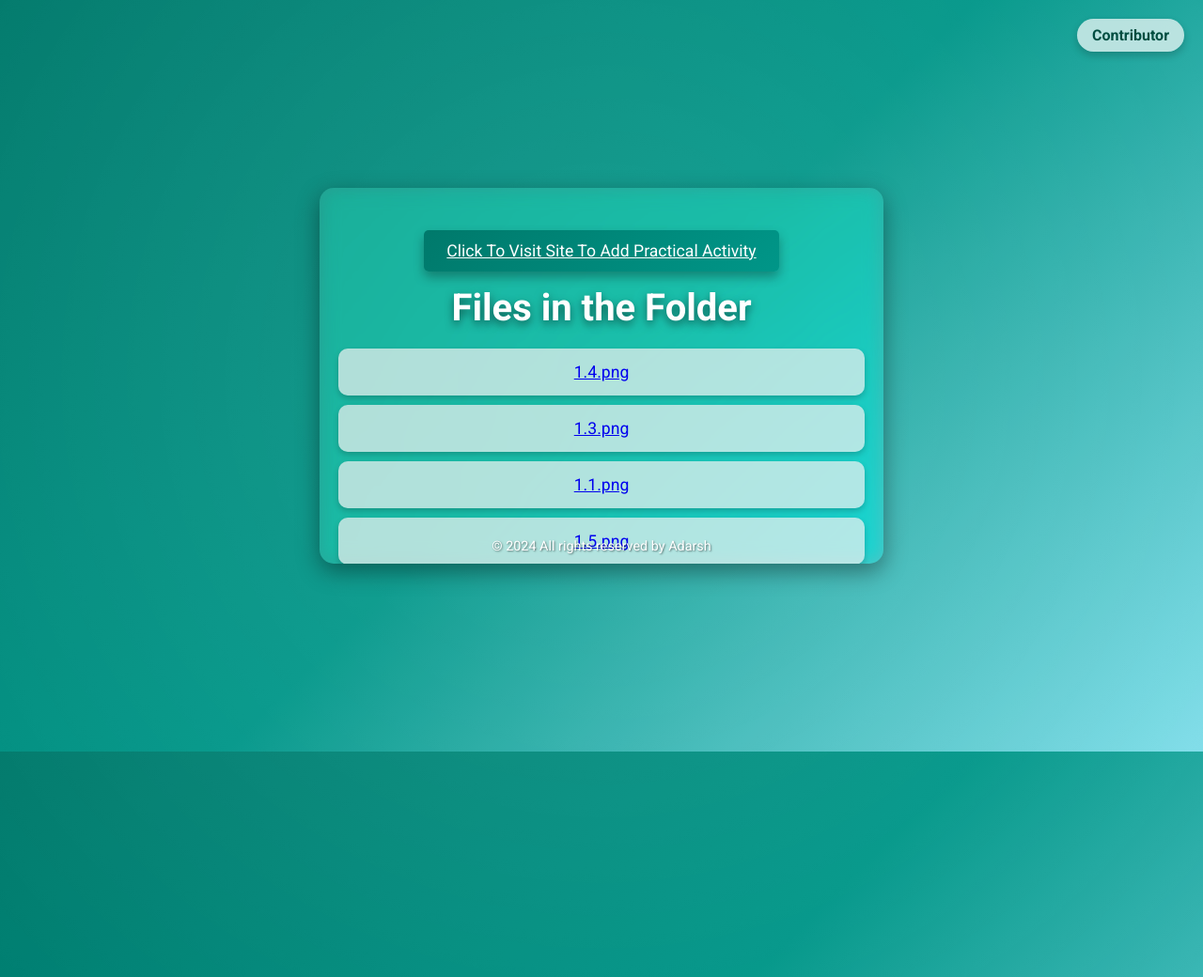
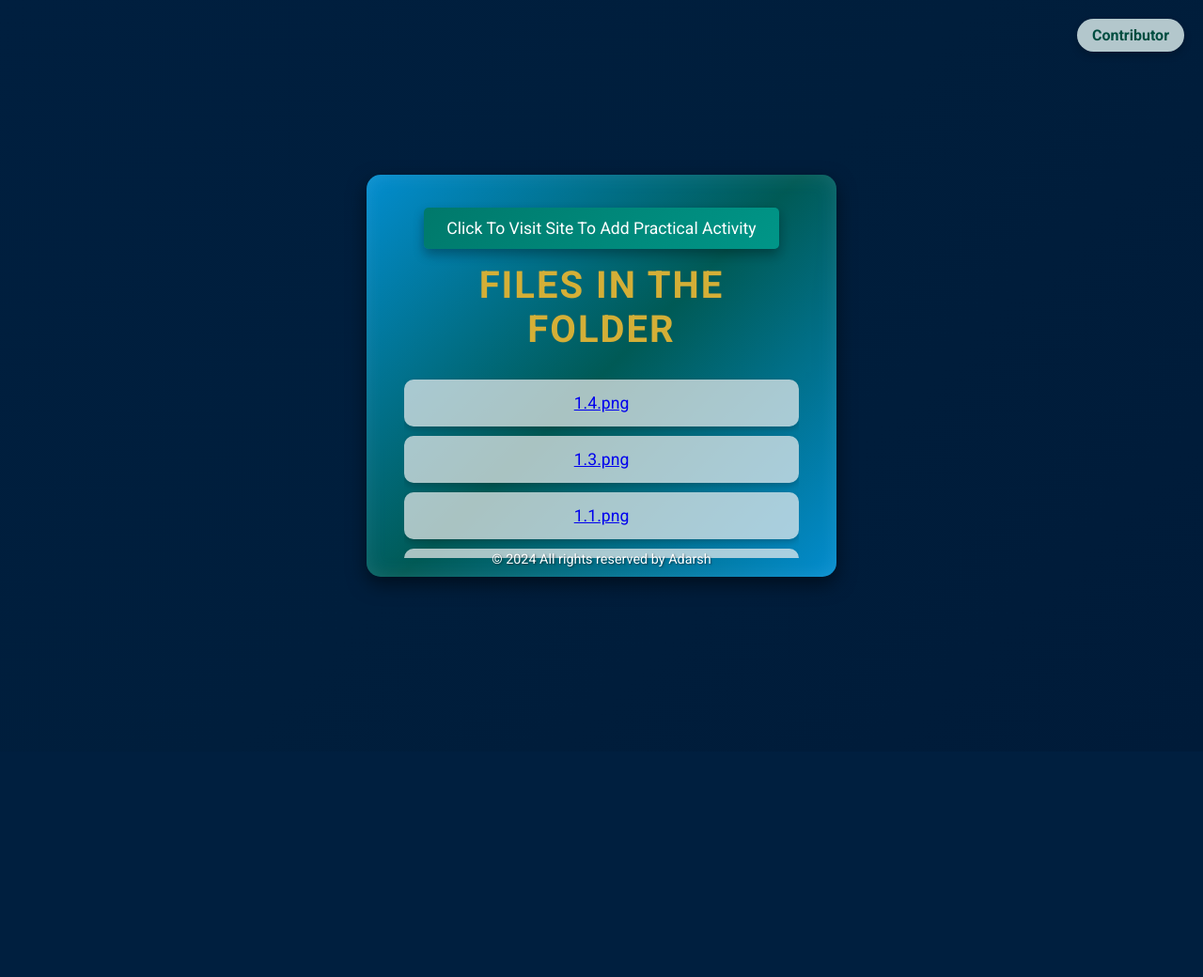
Before and after one commit to adarsh1verma/folder-showing, a Flask app: page / in a window 1280 px wide; the page is wider, and only the part inside the window is pictured. Shown: the top 1040 px of that part at 94% size. After the commit the page ends 629 px from the top of that part, so only its background shows below. Run offline with Flask 3, Linux system fonts and the light colour scheme.

Commit message:
"Updated CSS styles for index.html, including changes to background gradients, container and link styling, and added custom scrollbar styling for contributor list."

```diff
--- a/templates/index.html
+++ b/templates/index.html
@@ -5,8 +5,6 @@
     <meta name="viewport" content="width=device-width, initial-scale=1.0">
     <title>Folder Contents</title>
     <link href="https://fonts.googleapis.com/css2?family=Roboto:wght@400;700&display=swap" rel="stylesheet">
-
-
     <style>
         /* Basic reset */
         * {
@@ -17,7 +15,7 @@
 
         body {
             font-family: 'Roboto', sans-serif;
-    background: linear-gradient(135deg, #00796b, #009688, #80deea);
+            background: linear-gradient(135deg, #001f3f, #001e3c, #001b39);
             color: #e0f7fa;
             display: flex;
             align-items: center;
@@ -29,22 +27,103 @@ body {
             perspective: 1000px;
         }
 
-/* Animated background with radial gradients */
-body::before {
-    content: '';
-    position: absolute;
-    top: -50%;
-    left: -50%;
-    width: 200%;
-    height: 200%;
-    background: radial-gradient(circle, rgba(255, 255, 255, 0.1), transparent 60%);
-    animation: rotateBackground 25s linear infinite;
-    z-index: 1;
+        /* Container styling */
+        .container {
+            text-align: center;
+            padding: 20px 40px;
+            border-radius: 15px;
+            background: linear-gradient(135deg, rgba(3, 169, 244, 0.8), rgba(0, 105, 92, 0.8), rgba(3, 169, 244, 0.8));
+            box-shadow: 0 8px 20px rgba(0, 0, 0, 0.5), inset 0 0 20px rgba(255, 255, 255, 0.1);
+            backdrop-filter: blur(10px);
+            max-width: 500px;
+            width: 100%;
+            transition: transform 0.3s ease, box-shadow 0.3s ease;
 }
 
-@keyframes rotateBackground {
-    0% { transform: rotate(0deg); }
-    100% { transform: rotate(360deg); }
+        .container:hover {
+            transform: translateY(-5px);
+            box-shadow: 0px 15px 35px rgba(0, 0, 0, 0.6), inset 0 0 30px rgba(255, 255, 255, 0.2);
+}
+
+
+        /* Heading Styling */
+        h1 {
+            font-size: 2.5rem;
+            margin-bottom: 20px;
+            color: #d4af37;
+            font-weight: bold;
+            text-transform: uppercase;
+            letter-spacing: 2px;
+        }
+
+        /* Link Styling */
+        .link {
+            display: inline-block;
+            margin: 15px 0;
+            font-size: 1.1rem;
+            background: linear-gradient(135deg, #00796b, #009688);
+            color: #ffffff;
+            padding: 12px 24px;
+            border-radius: 5px;
+            transition: background 0.3s ease, transform 0.2s ease, box-shadow 0.2s ease;
+            box-shadow: 0px 6px 12px rgba(0, 0, 0, 0.3);
+            text-decoration: none;
+        }
+
+        .link:hover {
+            background: linear-gradient(135deg, #009688, #00796b);
+            transform: translateY(-3px);
+            box-shadow: 0px 8px 16px rgba(0, 0, 0, 0.4);
+        }
+
+        /* Contributor List Styling */
+        ul {
+            list-style: none;
+            padding: 0;
+            max-height: 200px; /* Adjust the height for scrolling */
+            overflow-y: auto; /* Enable vertical scrolling */
+            margin-top: 20px;
+        }
+
+        /* Custom Scrollbar Styling */
+        ul::-webkit-scrollbar {
+            width: 8px;
+        }
+
+        ul::-webkit-scrollbar-thumb {
+            background: #d4af37; /* Gold color */
+            border-radius: 4px;
+        }
+
+        ul::-webkit-scrollbar-track {
+            background: rgba(255, 255, 255, 0.1);
+        }
+
+        li {
+            font-size: 1.1rem;
+            margin: 10px 0;
+            padding: 15px;
+            background: rgba(241, 241, 241, 0.7);
+            border-radius: 10px;
+            transition: background 0.3s ease, transform 0.2s ease;
+            box-shadow: 0px 3px 6px rgba(0, 0, 0, 0.2);
+        }
+
+        li:hover {
+            background: rgba(224, 242, 241, 0.9);
+            transform: translateY(-2px);
+        }
+
+        /* Footer Styling */
+        .footer {
+            margin-top: 20px;
+            font-size: 0.9rem;
+            color: #ffffff;
+            text-shadow: 1px 1px 2px rgba(0, 0, 0, 0.5);
+            position: absolute;
+            bottom: 10px;
+            left: 0;
+            right: 0;
         }
 
         /* Contributor link styling */
@@ -67,99 +146,10 @@ body::before {
         .contributor-link:hover {
             background: #004d40;
             color: #ffffff;
-    transform: translateY(-2px); /* Subtle lift on hover */
-}
-
-/* Main Heading */
-h1 {
-    font-size: 2.5rem;
-    font-weight: 700;
-    color: #ffffff;
-    margin-bottom: 20px;
-    text-align: center;
-    text-shadow: 0px 4px 10px rgba(0, 0, 0, 0.5);
-    z-index: 2;
-}
-
-/* Container styling */
-
-.container {
-    max-width: 600px;
-    width: 100%;
-    background: rgba(255, 255, 255, 0.1);
-    backdrop-filter: blur(10px) saturate(180%);
-    border-radius: 15px;
-    box-shadow: 0px 8px 24px rgba(0, 0, 0, 0.4);
-    padding: 30px 20px;
-    text-align: center;
-    position: relative;
-    transition: transform 0.3s ease, box-shadow 0.3s ease;
-    z-index: 2;
-    max-height: 400px; /* Set a max height to limit the height of the container */
-    overflow-y: auto; /* Enable vertical scrolling */
-}
-
-
-.container:hover {
-    transform: translateY(-5px);
-    box-shadow: 0px 15px 35px rgba(0, 0, 0, 0.6);
-}
-
-/* Link button */
-.link {
-    display: inline-block;
-    margin: 15px 0;
-    font-size: 1.1rem;
-    background: linear-gradient(135deg, #00796b, #009688);
-    color: #ffffff;
-    padding: 12px 24px;
-    border-radius: 5px;
-    transition: background 0.3s ease, transform 0.2s ease, box-shadow 0.2s ease;
-    box-shadow: 0px 6px 12px rgba(0, 0, 0, 0.3);
-}
-
-.link:hover {
-    background: linear-gradient(135deg, #009688, #00796b);
-    transform: translateY(-3px); /* Lift on hover */
-    box-shadow: 0px 8px 16px rgba(0, 0, 0, 0.4);
-}
-
-/* List styling */
-ul {
-    list-style-type: none;
-    margin-top: 20px;
-    padding: 0;
-}
-
-li {
-    font-size: 1.1rem;
-    margin: 10px 0;
-    padding: 15px;
-    background: rgba(241, 241, 241, 0.7);
-    border-radius: 10px;
-    transition: background 0.3s ease, transform 0.2s ease;
-    box-shadow: 0px 3px 6px rgba(0, 0, 0, 0.2);
-}
-
-li:hover {
-    background: rgba(224, 242, 241, 0.9);
             transform: translateY(-2px);
         }
 
-/* Footer styling */
-.footer {
-    margin-top: 20px;
-    font-size: 0.9rem;
-    color: #ffffff;
-    text-shadow: 1px 1px 2px rgba(0, 0, 0, 0.5);
-    position: absolute;
-    bottom: 10px;
-    left: 0;
-    right: 0;
-}
-
     </style>
-
 </head>
 <body>
     <!-- Contributor link positioned at the page's top-right corner -->
```
Lines whose indentation alone changed are shown as unchanged.
